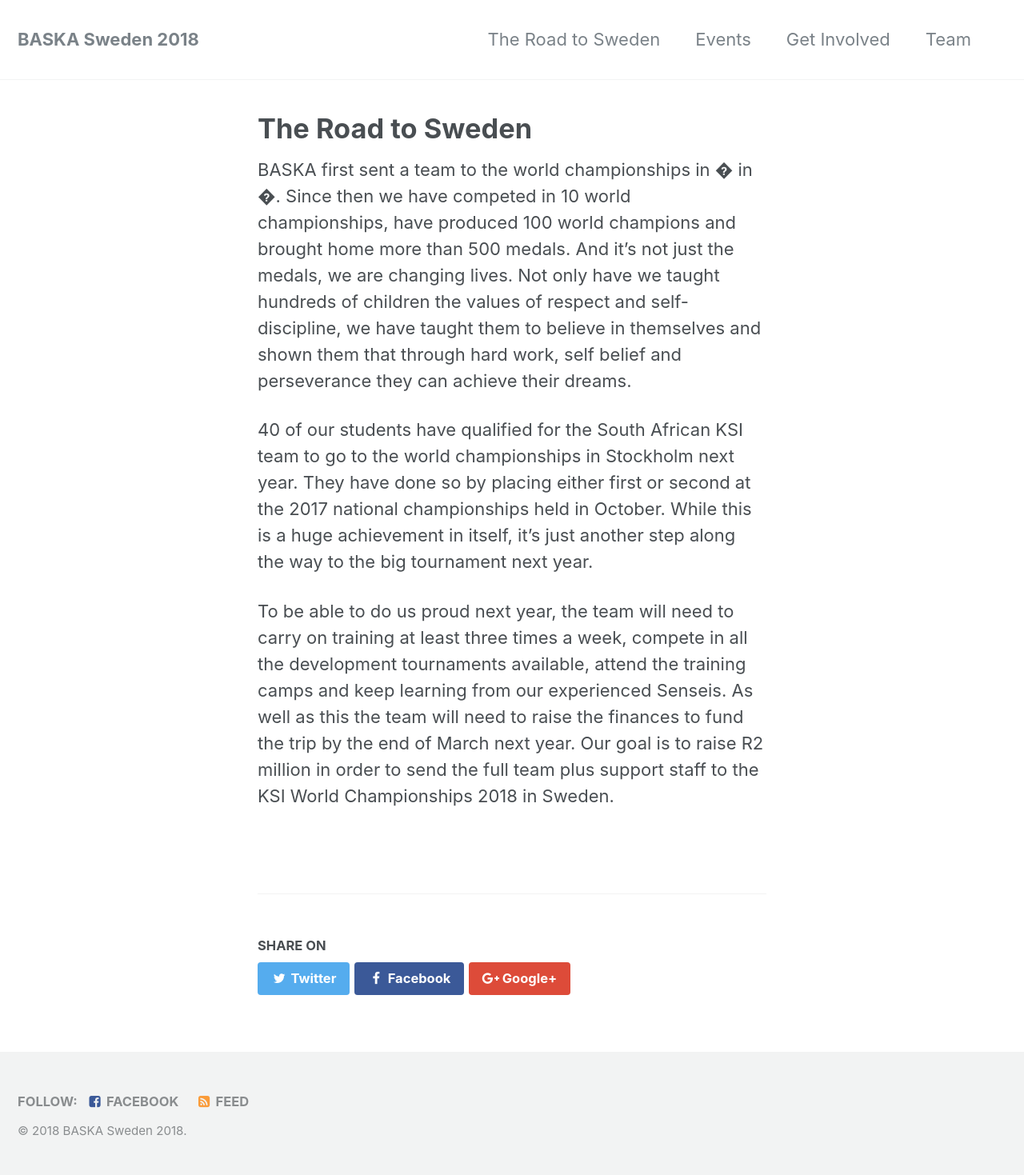
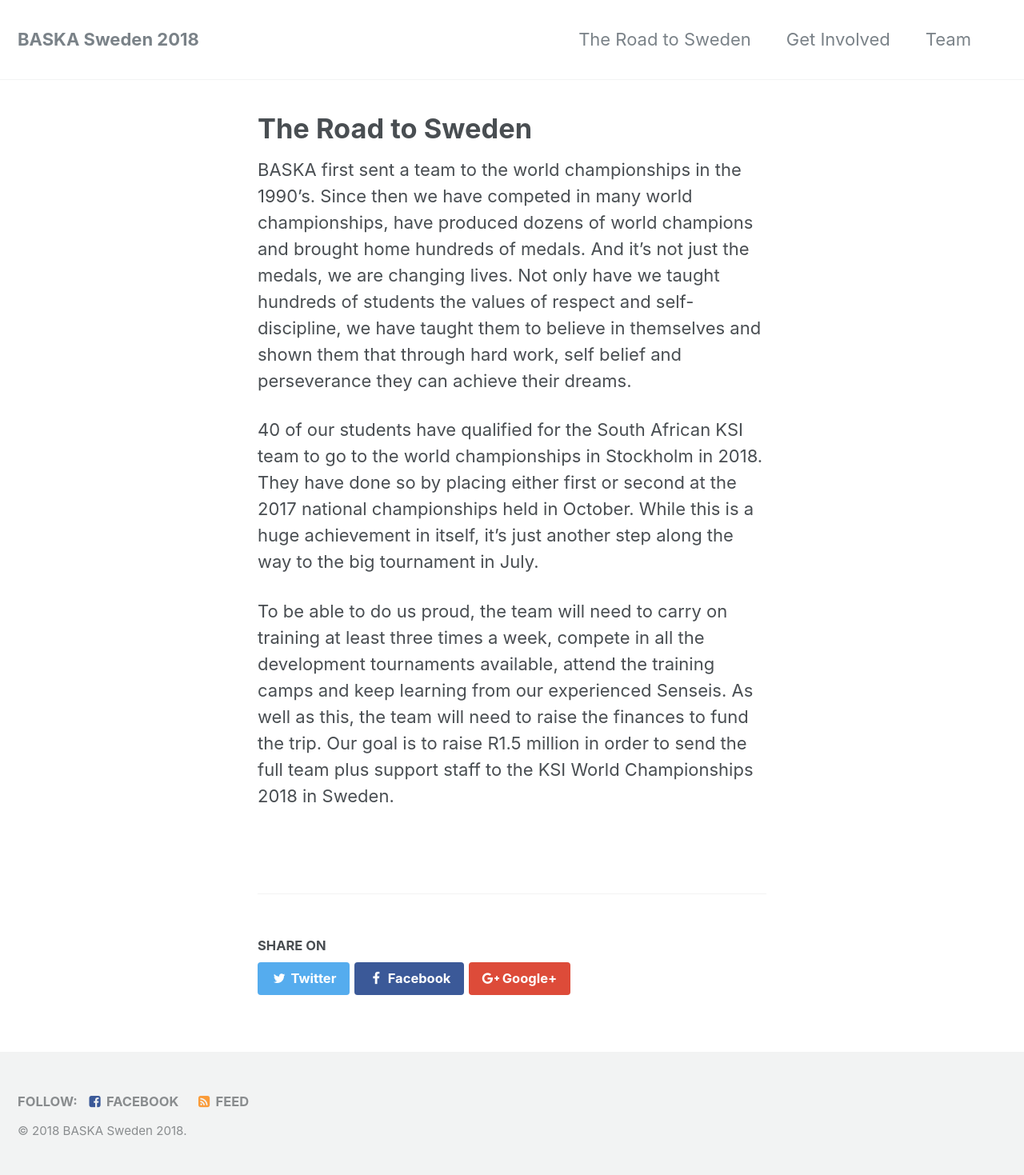
Before and after one commit to BASKA-SA/baska-sweden.co.za, a Jekyll site: the page built from _pages/story.md, in a window 1280 px wide. Shown: the whole page at 80% size. Built offline with Jekyll 4.4.1, drawn with Linux system fonts in a browser that asks for light colours.

Commit message:
Updated site content

```diff
--- a/_data/navigation.yml
+++ b/_data/navigation.yml
@@ -2,8 +2,6 @@
 main:
   - title: "The Road to Sweden"
     url: /story
-  - title: "Events"
-    url: /events
   - title: "Get Involved"
     url: /get-involved
   - title: "Team"
--- a/_pages/story.md
+++ b/_pages/story.md
@@ -3,22 +3,22 @@ permalink: /story
 title: The Road to Sweden
 ---
 
-BASKA first sent a team to the world championships in � in �. Since then we
-have competed in 10 world championships, have produced 100 world champions and
-brought home more than 500 medals. And it's not just the medals, we are changing
-lives. Not only have we taught hundreds of children the values of respect and
+BASKA first sent a team to the world championships in the 1990's<!-- in � -->. Since then we
+have competed in many world championships, have produced dozens of world champions and
+brought home hundreds of medals. And it's not just the medals, we are changing
+lives. Not only have we taught hundreds of students the values of respect and
 self-discipline, we have taught them to believe in themselves and shown them
 that through hard work, self belief and perseverance they can achieve their dreams.
 
 40 of our students have qualified for the South African KSI team to go to the
-world championships in Stockholm next year. They have done so by placing either
+world championships in Stockholm in 2018. They have done so by placing either
 first or second at the 2017 national championships held in October. While this
 is a huge achievement in itself, it's just another step along the way to the big
-tournament next year.
+tournament in July.
 
-To be able to do us proud next year, the team will need to carry on training at
+To be able to do us proud, the team will need to carry on training at
 least three times a week, compete in all the development tournaments available,
 attend the training camps and keep learning from our experienced Senseis. As well
-as this the team will need to raise the finances to fund the trip by the end of
-March next year. Our goal is to raise R2 million in order to send the full team
+as this, the team will need to raise the finances to fund the trip.
+Our goal is to raise R1.5 million in order to send the full team
 plus support staff to the KSI World Championships 2018 in Sweden.
```
Also changed, not shown: _pages/get-involved.md (+6 -2 lines).
